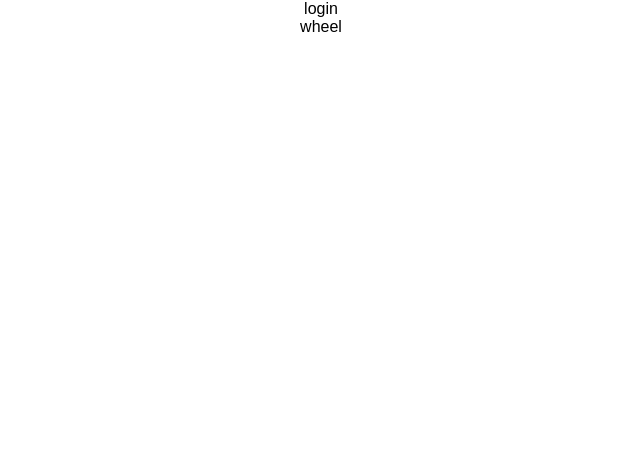
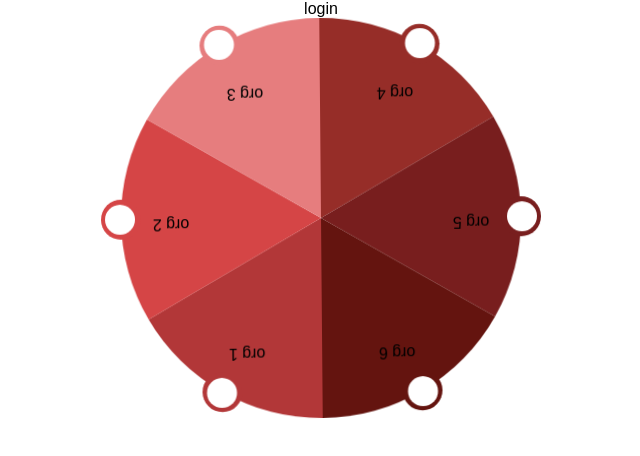
Before and after one commit to Soluto-Women-Hackathon/TakeMyMoney, a React (Create React App) app: page / in a window 1280 px wide. Shown: the top 456 px of the page, without its empty margins (319-959 px from the left). Built offline with nearby package versions, Linux system fonts and the light colour scheme.

Commit message:
initial wheel

```diff
--- a/src/index.js
+++ b/src/index.js
@@ -1,6 +1,7 @@
 import React from 'react';
 import ReactDOM from 'react-dom';
 import './index.css';
+import './wheel.css';
 import App from './App';
 import registerServiceWorker from './registerServiceWorker';
 
--- /dev/null
+++ b/src/wheel.css
@@ -0,0 +1,20 @@
+@-webkit-keyframes rotation {
+    from {
+        -webkit-transform: rotate(0deg);
+    }
+    to {
+        -webkit-transform: rotate(359deg);
+    }
+}
+
+.wheel-wrapper{
+    width: 440px;
+    height: 400px;
+    margin: 0 auto;
+    -webkit-animation: rotation 2s linear infinite;
+}
+
+.slice-icon{
+    width:20px;
+    height: 20px;
+}
--- a/src/wheel.js
+++ b/src/wheel.js
@@ -1,12 +1,94 @@
 import React, { Component } from 'react';
 import d3 from 'd3';
 
+const width = 400,
+    height = 400,
+    radius = width/2;
+
+const data = [
+    {label: "org 1", value:60},
+    {label: "org 2", value:60},
+    {label: "org 3", value:60},
+    {label: "org 4", value:60},
+    {label: "org 5", value:60},
+    {label: "org 6", value:60}
+];
+
+var aColor = [
+    'rgb(178, 55, 56)',
+    'rgb(213, 69, 70)',
+    'rgb(230, 125, 126)',
+    'rgb(150, 45, 40)',
+    'rgb(120, 30, 30)',
+    'rgb(100, 20, 15)'
+];
+
+let pie = d3.layout.pie().value(function(d){return d.value;});
+
+let arc = d3.svg.arc().outerRadius(radius);
+
 export default class Wheel extends Component {
+    constructor(props){
+        super(props)
+    }
+
+    shouldComponentUpdate() {
+        return false;
+    }
+
+    componentDidMount(){
+        this.drawSvgContainer()
+    }
+
     render() {
         return (
-            <div className="App">
-                wheel
-            </div>
+            <div className="wheel-wrapper" id="wheel-wrapper" ref="wheel"/>
         );
     }
+
+    drawSvgContainer = () => {
+        this.svg = d3.select('#wheel-wrapper')
+            .append("svg")
+            .data([data])
+            .attr("width", width + 40)
+            .attr("height", height)
+            .append("g")
+            .attr("transform", "translate(220," + radius + ")");
+
+        this.arcs = this.svg.selectAll("g.slice").data(pie)
+            .enter()
+            .append("g")
+            .attr("class", "slice");
+
+        this.arcs.append("path")
+            .attr("fill", function(d, i){return aColor[i];})
+            .attr("d", function (d) {return arc(d);});
+
+        this.arcs.append("text")
+            .attr("transform", function(d){
+                d.innerRadius = 100;
+                d.outerRadius = radius;
+                return "translate(" + arc.centroid(d) + ")";}
+            )
+            .attr("text-anchor", "middle")
+            .text( function(d, i) {return data[i].label;});
+
+        this.arcs.append("circle")
+            .attr("transform", function(d, i){
+                d.innerRadius = 200;
+                d.outerRadius = radius;
+                return "translate(" + arc.centroid(d) + ")";}
+            )
+            .attr("r", "20")
+            .attr("fill", function(d, i){return aColor[i]});
+
+        this.arcs.append("circle")
+            .attr("transform", function(d, i){
+                d.innerRadius = 202;
+                d.outerRadius = radius;
+                return "translate(" + arc.centroid(d) + ")";}
+            )
+            .attr("r", "15")
+            .attr("fill", "#FFFFFF");
+    }
 }
```
